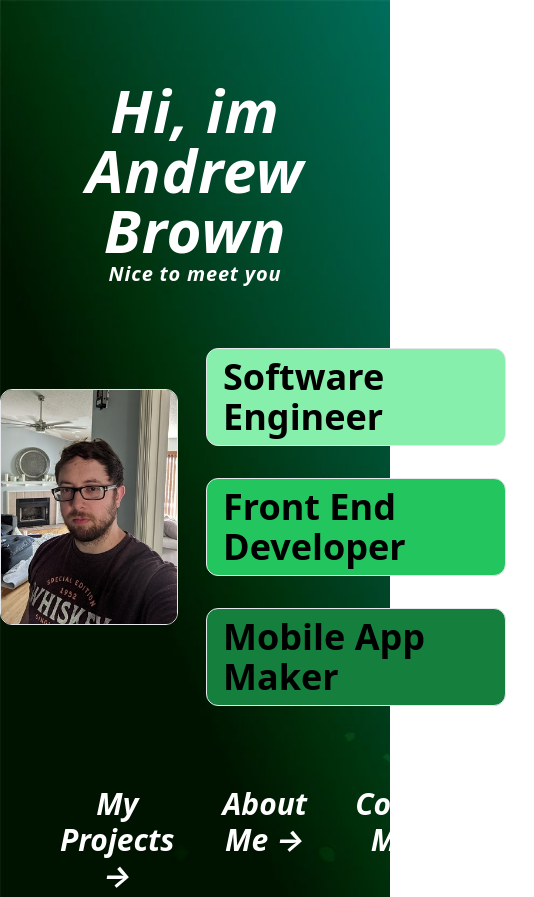
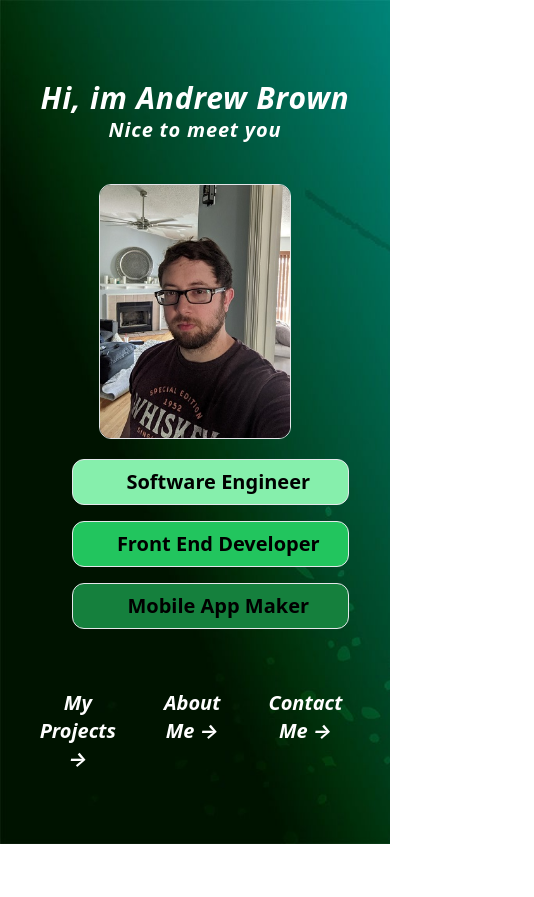
Before and after one commit to AndrewBroUNCC/AndrewBroUNCC.github.io, a website: page index.html in a window 390 px wide. Shown: the top 897 px of the page, 534 px wide, since content can reach past the window. After the commit the page ends 844 px from the top, so only its background shows below. Drawn offline with Linux system fonts and the light colour scheme.

Commit message:
responsive update

```diff
--- a/index.html
+++ b/index.html
@@ -14,28 +14,29 @@
     the container of text must be flex and then in the container user justify center and items center.
   -->
   <div class="flex flex-col bg-[url('/img/portBackground.jpg')] bg-cover bg-no-repeat min-h-screen">
-    <div class="mt-20 text-center justify-center items-center  rounded-t-xl hover:blur cursor-default tracking-wider blur-0">
-      <h1 class="text-6xl font-bold italic text-white">
+    <div class="mt-20 mb-10 text-center justify-center items-center  rounded-t-xl hover:blur cursor-default tracking-wider blur-0">
+      <!--using title to test responsivness of code-->
+      <h1 class="text-3xl sm:text-6xl font-bold italic text-white">
         Hi, im Andrew Brown
       </h1>
-      <h1 class="text-xl font-bold italic text-white">
+      <h1 class="text-xl sm:text-2xl font-bold italic text-white">
         Nice to meet you
       </h1>
     </div>
     <div class=" h-fit">
-      <div class=" grid grid-rows-2">
-        <div class=" grid row-span-1 grid-cols-3">
-          <div class="ml-8 my-auto content rounded-xl ml-auto">
+      <div class="">
+        <div class="sm:flex justify-center ">
+          <div class=" content rounded-xl ">
             <!--image of me-->
-            <img class="border mx-auto rounded-xl" src="/img/andrew_brown_300x399.jpg" alt="">
+            <img class="w-48 sm:w-auto border mx-auto rounded-xl" src="/img/andrew_brown_300x399.jpg" alt="">
           </div>
-          <div class=" sm:w-[80%] md:w-auto text-4xl pt-10 space-y-8 font-bold col-span-2 my-5 mx-5">
+          <div class="w-3/4 sm:w-2/5 text-center text-xl sm:text-4xl sm:pt-10 space-y-4 sm:space-y-8 font-bold my-5 ml-16 sm:ml-10">
             <h1 class="py-2 hover:text-green-300 hover:bg-black border bg-green-300 rounded-xl mx-2 pl-4">Software Engineer</h1>
             <h1 class="py-2 hover:text-green-300 hover:bg-black border hover:animate-pulse bg-green-500 rounded-xl mx-2 pl-4">Front End Developer</h1>
             <h1 class="py-2 hover:text-green-300 hover:bg-black border hover:animate-pulse bg-green-700 rounded-xl mx-2 pl-4">Mobile App Maker</h1>
           </div>
         </div>
-        <div class=" text-white space-x-10 text-center justify-center flex flex-row text-3xl italic mt-5 h-fit p-10 row-span-1 rounded-xl mx-5">
+        <div class=" text-white space-x-10 text-center justify-center flex flex-row text-xl sm:text-3xl italic mt-5 h-fit p-10 row-span-1 rounded-xl mx-5">
           <p class="transition ease-in-out delay-50 hover:-translate-y-1 hover:scale-110 hover:text-indigo-500 duration-300 pr-2 font-bold">My Projects &rarr;</p>
           <p class="transition ease-in-out delay-50 hover:-translate-y-1 hover:scale-110 hover:text-indigo-500 duration-300 pr-2 font-bold">About Me &rarr;</p>
           <p class="transition ease-in-out delay-50 hover:-translate-y-1 hover:scale-110 hover:text-indigo-500 duration-300 pr-2 font-bold">Contact Me &rarr;</p>
```
Also changed, not shown: dist/output.css.
